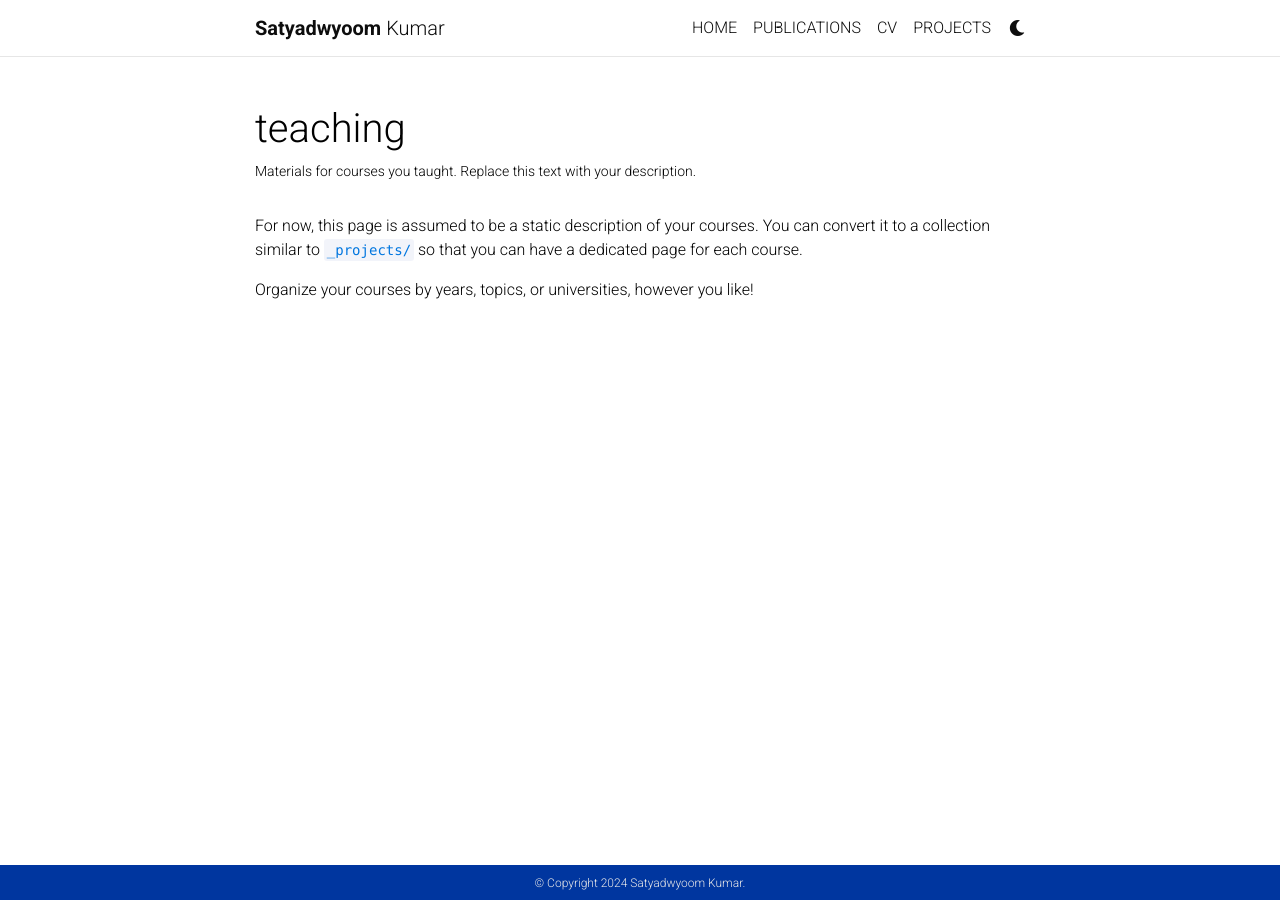
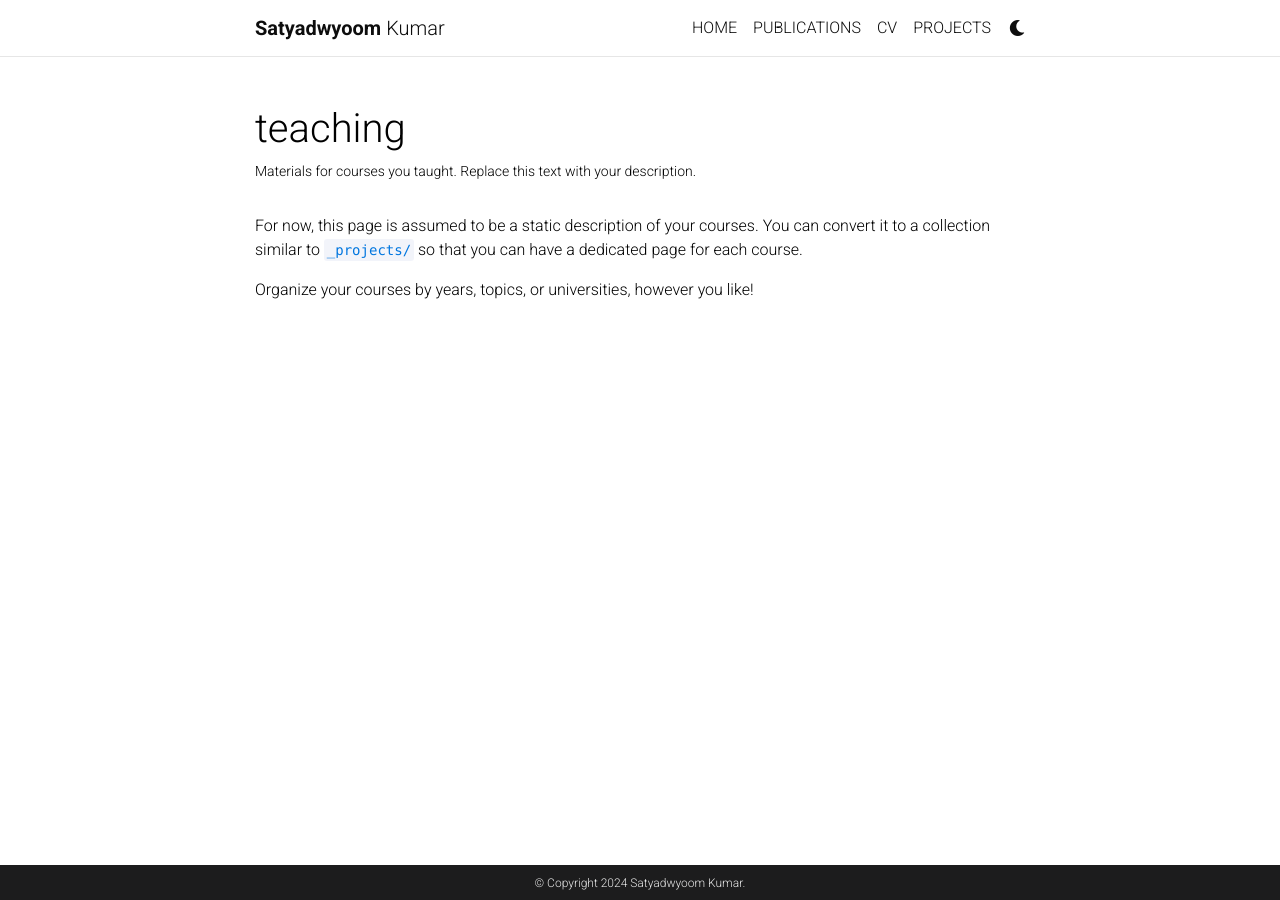
Before and after one commit to satyadwyoom/test_repo, a Jekyll site: the page built from _pages/teaching.md, in a window 1280 px wide. Built offline with Jekyll 4.4.1, drawn with Linux system fonts in a browser that asks for light colours; full-size pictures stand in for the smaller copies a plugin makes; comment, search, counter and statistics services are not loaded; a style sheet for code colours, icons or effects is not loaded.

Commit message:
revert color

```diff
--- a/_sass/_themes.scss
+++ b/_sass/_themes.scss
@@ -9,7 +9,7 @@
   --global-text-color-light: #{$grey-color};
   --global-theme-color: #{$blue-color};
   --global-hover-color: #{$blue-color};
-  --global-footer-bg-color: #{$blue-color-dark};
+  --global-footer-bg-color: #{$grey-color-dark};
   --global-footer-text-color: #{$grey-color-light};
   --global-footer-link-color: #{$white-color};
   --global-distill-app-color: #{$grey-color};
```
